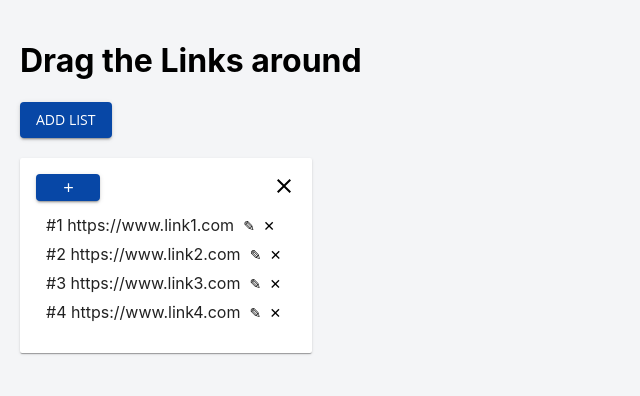
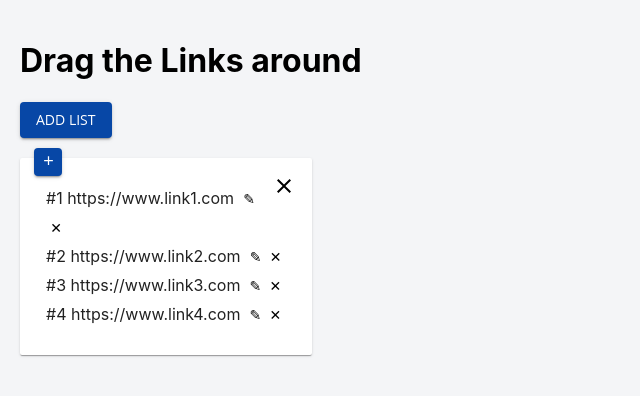
Before and after one commit to agkurz/drag-and-drop, a React (Create React App) app: page / in a window 1280 px wide. Shown: the top 396 px of the page, without its empty margins (0-640 px from the left). Built offline with nearby package versions, Linux system fonts and the light colour scheme.

Commit message:
master -- changed a styling choice

```diff
--- a/src/components/Sortable/sortableStyles.js
+++ b/src/components/Sortable/sortableStyles.js
@@ -1,7 +1,11 @@
 const LinkStyles = (
   {
     addButton: {
-      fontSize: '10px',
+      padding: '3px 0 0',
+      margin: '-26px 0px 0 -2px',
+      minWidth: '28px',
+      display: 'inline-block',
+      position: 'absolute',
     }
   }
 );
```
